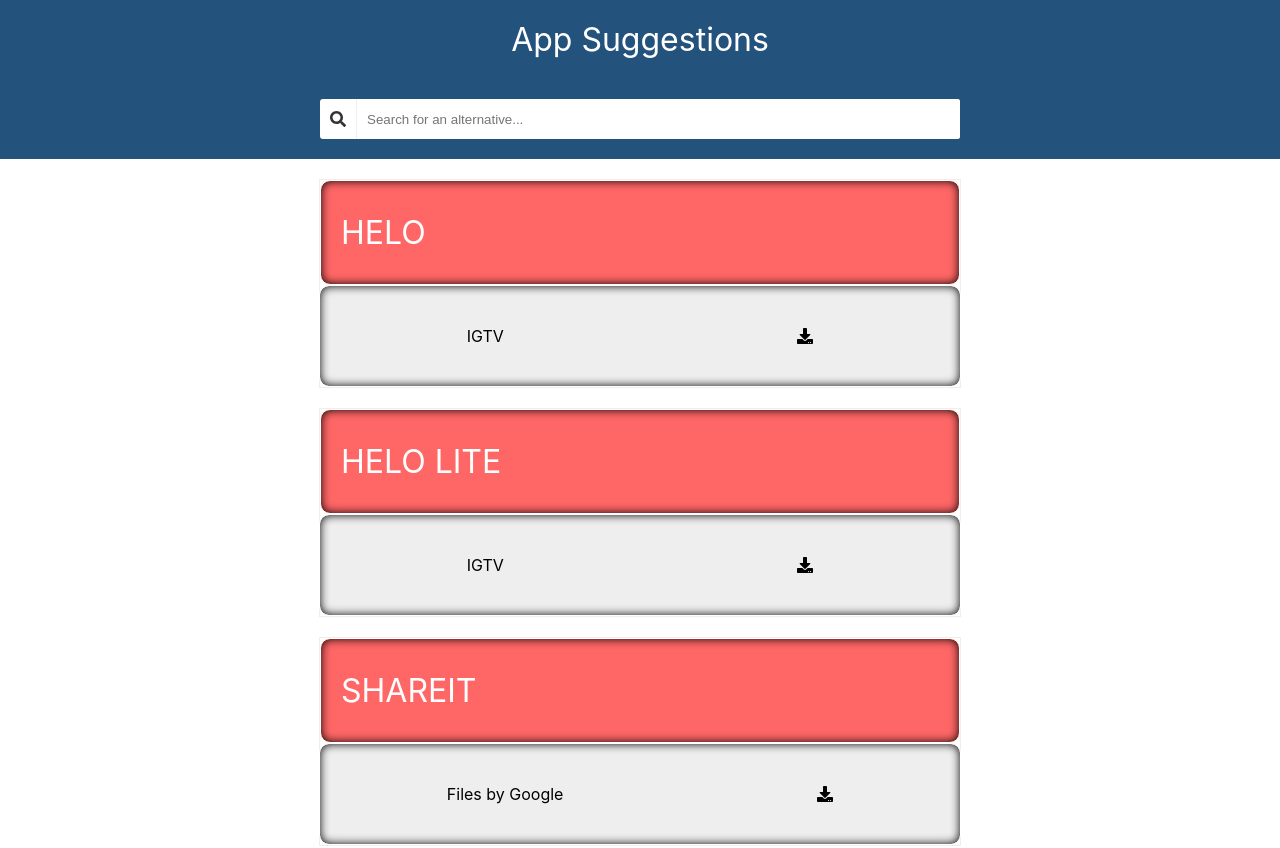
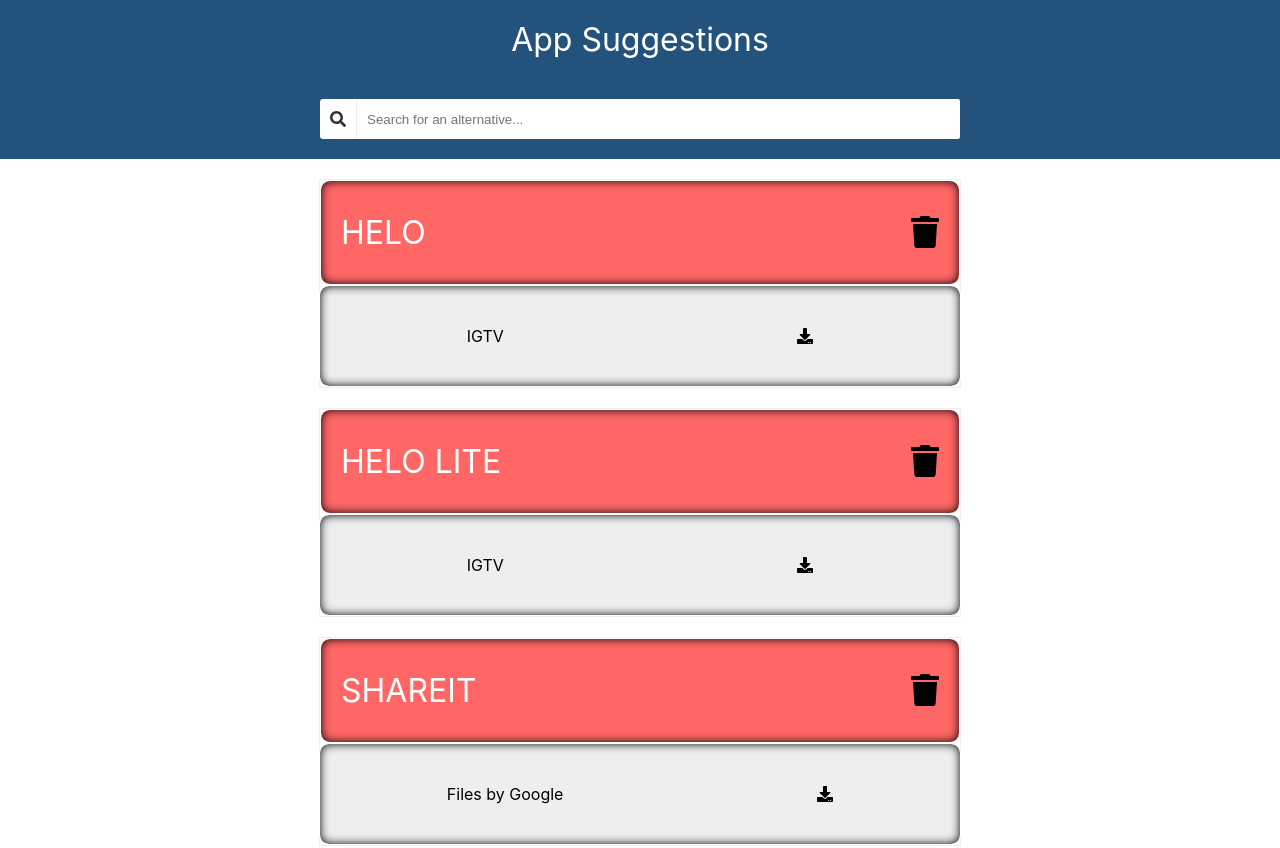
Before and after one commit to amoghbanta/dragon, a React (Create React App) app: page / in a window 1280 px wide. Shown: the top 848 px of the page. Built offline with nearby package versions, Linux system fonts and the light colour scheme.

Commit message:
Adding delete icon

```diff
--- a/package.json
+++ b/package.json
@@ -20,6 +20,7 @@
   },
   "scripts": {
     "start": "node server.js",
+    "start-local": "react-scripts start",
     "build": "react-scripts build",
     "test": "react-scripts test",
     "eject": "react-scripts eject"
--- a/public/index.html
+++ b/public/index.html
@@ -5,10 +5,7 @@
     <link rel="icon" href="%PUBLIC_URL%/favicon.ico" />
     <meta name="viewport" content="width=device-width, initial-scale=1" />
     <meta name="theme-color" content="#000000" />
-    <meta
-      name="description"
-      content="Web site created using create-react-app"
-    />
+    <meta name="description" content="Web site created using create-react-app" />
     <link rel="apple-touch-icon" href="%PUBLIC_URL%/logo192.png" />
     <!--
       manifest.json provides metadata used when your web app is installed on a
@@ -24,7 +21,7 @@
       work correctly both with client-side routing and a non-root public URL.
       Learn how to configure a non-root public URL by running `npm run build`.
     -->
-    <title>React App</title>
+    <title>Dragon</title>
   </head>
   <body>
     <noscript>You need to enable JavaScript to run this app.</noscript>
--- a/src/components/Layout/Layout.js
+++ b/src/components/Layout/Layout.js
@@ -52,6 +52,9 @@ class Layout extends Component {
         return (
           <List
             appName={list}
+            packageName={this.state.data
+              .filter((item) => item.app_name === list)
+              .map((item) => item.package_name)}
             key={list}
             data={this.state.data
               .filter((item) => item.app_name === list)
--- a/src/components/UI/List/List.js
+++ b/src/components/UI/List/List.js
@@ -1,11 +1,22 @@
 import React from 'react';
 import classes from './List.module.scss';
-
+import {faTrash} from '@fortawesome/free-solid-svg-icons';
+import {FontAwesomeIcon} from '@fortawesome/react-fontawesome';
 import ListItem from '../ListItem/ListItem';
 
 const list = (props) => (
   <div className={classes.List}>
-    <div className={classes.ListHeader}>{props.appName}</div>
+    <div className={classes.ListHeader}>
+      <span>{props.appName}</span>
+      <a
+        href={`https://play.google.com/store/apps/details?id=${props.packageName}`}
+        className={classes.icon}
+        target='_blank'
+        rel='noopener noreferrer'
+      >
+        <FontAwesomeIcon icon={faTrash} />
+      </a>
+    </div>
     <ul className={classes.UnorderedList}>
       <ListItem listItems={props.data} />
     </ul>
--- a/src/components/UI/List/List.module.scss
+++ b/src/components/UI/List/List.module.scss
@@ -13,11 +13,19 @@
   margin: 0;
   border: 1px solid #fff;
   border-radius: 10px;
-    box-shadow:   inset 0 0 10px #000000;
+  box-shadow: inset 0 0 10px #000000;
   text-transform: uppercase;
+  display: flex;
+  justify-content: space-between;
+  align-items: center;
+
+  a {
+    list-style: none;
+    color: #000;
+  }
 }
 
-@media(max-width: 500px) {
+@media (max-width: 500px) {
   .ListHeader {
     font-size: 100%;
     font-weight: 200;
@@ -34,3 +42,7 @@
   height: 100%;
   border: none;
 }
+
+.icon {
+  cursor: pointer;
+}
```
Lines whose indentation alone changed are shown as unchanged.
